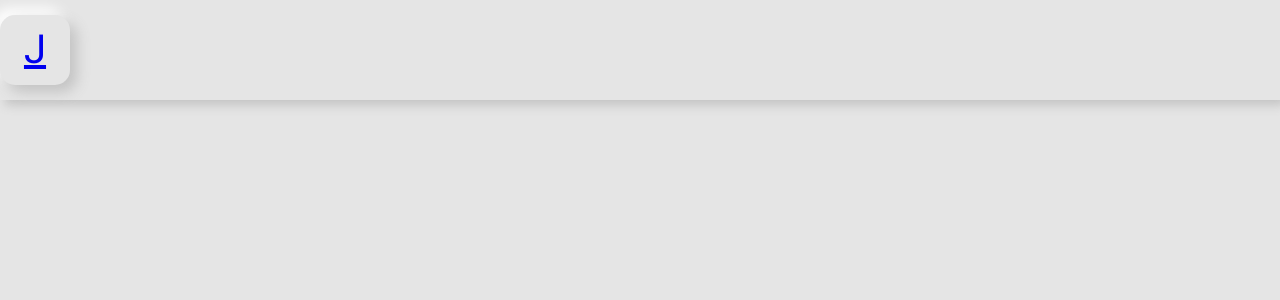
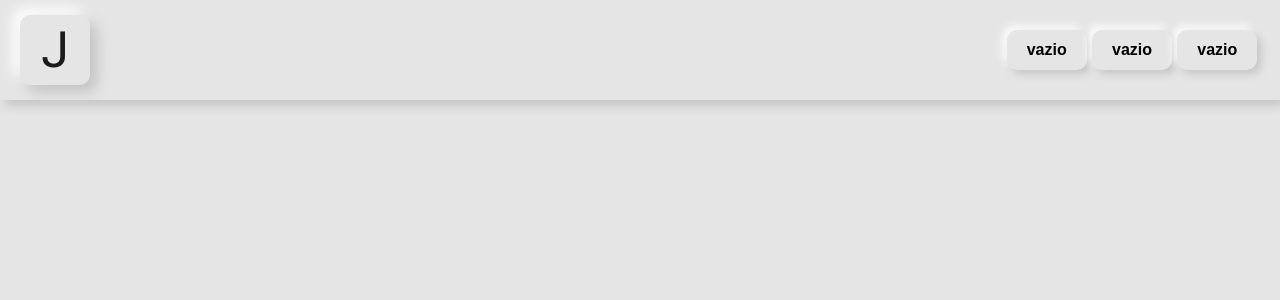
Before and after one commit to jmsgfhr/jmsgfhr-old, a React (Create React App) app: page / in a window 1280 px wide. Shown: the top 300 px of the page. Built offline with nearby package versions, Linux system fonts and the light colour scheme.

Commit message:
header modifications

```diff
--- /dev/null
+++ b/src/components/button/button.js
@@ -0,0 +1,9 @@
+import React from "react";
+
+const Button = (props) => (
+  <>
+    <button className={props.classType}>{props.content}</button>
+  </>
+);
+
+export default Button;
--- a/src/components/footer/footer.js
+++ b/src/components/footer/footer.js
@@ -1,9 +1,8 @@
 import React from "react";
 
 const Footer = () => (
-  <div>
-      <h1>footer</h1>
-  </div>
+  <>
+  </>
 );
 
 export default Footer;
--- a/src/components/header/header.js
+++ b/src/components/header/header.js
@@ -1,4 +1,5 @@
 import React from "react";
+import Button from '../button/button';
 
 const Header = () => (
   <header className="header">
@@ -7,7 +8,11 @@ const Header = () => (
         <div className="logo-rect">J</div>
       </a>
     </div>
-    <div className="right-div-header"></div>
+    <div className="right-div-header">
+      < Button content="vazio" classType="s-button"/>
+      < Button content="vazio" classType="s-button"/>
+      < Button content="vazio" classType="s-button"/>
+    </div>
   </header>
 );
 
--- a/src/components/home/home.js
+++ b/src/components/home/home.js
@@ -1,9 +1,10 @@
 import React from "react";
+import Presentation from './sections/presentation';
 
 const Home = () => (
-  <div>
-      <h2>home</h2>
-  </div>
+  <>
+    < Presentation />
+  </>
 );
 
 export default Home;
--- /dev/null
+++ b/src/components/home/sections/presentation.js
@@ -0,0 +1,9 @@
+import React from "react";
+
+const Presentation = () => (
+  <>
+
+  </>
+);
+
+export default Presentation;
--- a/src/css/style.css
+++ b/src/css/style.css
@@ -4,6 +4,18 @@
     flex-direction: column;
     align-items: center;
 }
+
+/*
+
+   ▄█    █▄       ▄████████    ▄████████ ████████▄     ▄████████    ▄████████
+  ███    ███     ███    ███   ███    ███ ███   ▀███   ███    ███   ███    ███
+  ███    ███     ███    █▀    ███    ███ ███    ███   ███    █▀    ███    ███
+ ▄███▄▄▄▄███▄▄  ▄███▄▄▄       ███    ███ ███    ███  ▄███▄▄▄      ▄███▄▄▄▄██▀
+▀▀███▀▀▀▀███▀  ▀▀███▀▀▀     ▀███████████ ███    ███ ▀▀███▀▀▀     ▀▀███▀▀▀▀▀
+  ███    ███     ███    █▄    ███    ███ ███    ███   ███    █▄  ▀███████████
+  ███    ███     ███    ███   ███    ███ ███   ▄███   ███    ███   ███    ███
+  ███    █▀      ██████████   ███    █▀  ████████▀    ██████████   ███    ███
+                                                                   ███    ███ */
 
 .header {
     width: 100%;
@@ -17,18 +29,98 @@
     justify-content: space-between;
 }
 
-.left-div-header {}
+.left-div-header {
+    margin-left: 20px;
+}
 
-.logo {}
+.logo {
+    text-decoration: none;
+    color: #1b1b1b;
+}
 
 .logo-rect {
     width: 70px;
     height: 70px;
-    border-radius: 15px;
+    border-radius: 10px;
     background: #e5e5e5;
     box-shadow: 7px 7px 14px #c3c3c3, -7px -7px 14px #ffffff;
     display: flex;
     justify-content: center;
     align-items: center;
-    font-size: 40px;
+    font-size: 50px;
+    transition: .3s;
 }
+
+.logo-rect:active {
+    border-radius: 10px;
+    background: linear-gradient(145deg, #cecece, #f5f5f5);
+    box-shadow: 7px 7px 14px #c3c3c3, -7px -7px 14px #ffffff;
+    transition: .3s;
+}
+
+.right-div-header {
+    margin-right: 20px;
+    width: 20%;
+    display: flex;
+    flex-direction: row;
+    justify-content: space-around;
+}
+
+/*
+▀█████████▄  ███    █▄      ███         ███      ▄██████▄  ███▄▄▄▄
+  ███    ███ ███    ███ ▀█████████▄ ▀█████████▄ ███    ███ ███▀▀▀██▄
+  ███    ███ ███    ███    ▀███▀▀██    ▀███▀▀██ ███    ███ ███   ███
+ ▄███▄▄▄██▀  ███    ███     ███   ▀     ███   ▀ ███    ███ ███   ███
+▀▀███▀▀▀██▄  ███    ███     ███         ███     ███    ███ ███   ███
+  ███    ██▄ ███    ███     ███         ███     ███    ███ ███   ███
+  ███    ███ ███    ███     ███         ███     ███    ███ ███   ███
+▄█████████▀  ████████▀     ▄████▀      ▄████▀    ▀██████▀   ▀█   █▀  */
+
+.s-button {
+    height: 40px;
+    padding: 0 20px;
+    border-radius: 10px;
+    background: #e5e5e5;
+    box-shadow: 4px 4px 8px #c5c5c5, -4px -4px 8px #ffffff;
+    border: none;
+    font-weight: bold;
+    font-size: medium;
+    outline: none;
+    transition: .3s;
+}
+
+.s-button:active {
+    border-radius: 10px;
+    background: linear-gradient(145deg, #cecece, #f5f5f5);
+    box-shadow: 4px 4px 8px #c5c5c5, -4px -4px 8px #ffffff;
+    transition: .3s;
+}
+
+.m-button {
+    height: 40px;
+    padding: 0 20px;
+    border-radius: 10px;
+    background: #e5e5e5;
+    box-shadow: 4px 4px 8px #c5c5c5, -4px -4px 8px #ffffff;
+    border: none;
+    font-weight: bold;
+    font-size: medium;
+    outline: none;
+    transition: .3s;
+}
+
+.m-button:active {
+    border-radius: 10px;
+    background: linear-gradient(145deg, #cecece, #f5f5f5);
+    box-shadow: 4px 4px 8px #c5c5c5, -4px -4px 8px #ffffff;
+    transition: .3s;
+}
+
+/* ▄█    █▄     ▄██████▄    ▄▄▄▄███▄▄▄▄      ▄████████
+  ███    ███   ███    ███ ▄██▀▀▀███▀▀▀██▄   ███    ███
+  ███    ███   ███    ███ ███   ███   ███   ███    █▀
+ ▄███▄▄▄▄███▄▄ ███    ███ ███   ███   ███  ▄███▄▄▄
+▀▀███▀▀▀▀███▀  ███    ███ ███   ███   ███ ▀▀███▀▀▀
+  ███    ███   ███    ███ ███   ███   ███   ███    █▄
+  ███    ███   ███    ███ ███   ███   ███   ███    ███
+  ███    █▀     ▀██████▀   ▀█   ███   █▀    ██████████*/
```
